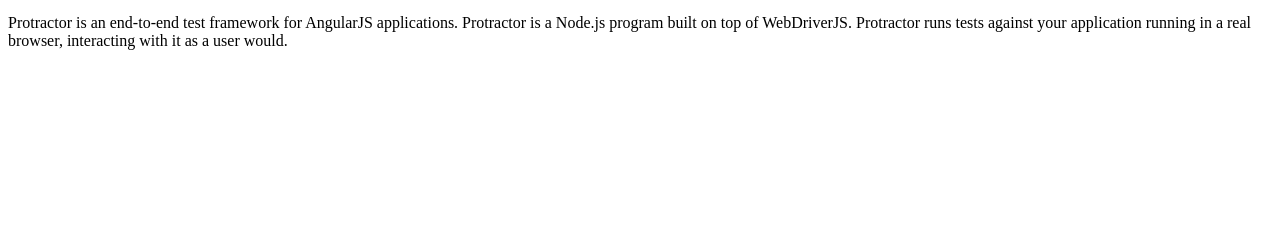
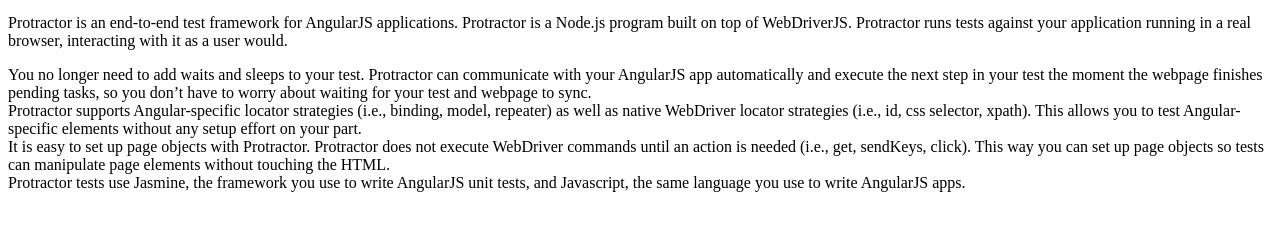
Before and after one commit to andresdominguez/protractor-website, a website: page app/index.html in a window 1280 px wide. Shown: the part 424-654 px from the top of the page. Drawn offline with nearby package versions, Linux system fonts and the light colour scheme; files that its build step writes are made by us from their sources.

Commit message:
add some sample divs of what protractor does

```diff
--- a/app/index.html
+++ b/app/index.html
@@ -33,6 +33,32 @@
     tests against your application running in a real browser, interacting with
     it as a user would.
   </p>
+
+  <div>
+    <div>
+      You no longer need to add waits and sleeps to your test. Protractor can
+      communicate with your AngularJS app automatically and execute the next
+      step in your test the moment the webpage finishes pending tasks, so you
+      don’t have to worry about waiting for your test and webpage to sync.
+    </div>
+    <div>
+      Protractor supports Angular-specific locator strategies (i.e., binding,
+      model, repeater) as well as native WebDriver locator strategies (i.e.,
+      id, css selector, xpath). This allows you to test Angular-specific
+      elements without any setup effort on your part.
+    </div>
+    <div>
+      It is easy to set up page objects with Protractor. Protractor does not
+      execute WebDriver commands until an action is needed (i.e., get,
+      sendKeys, click). This way you can set up page objects so tests can
+      manipulate page elements without touching the HTML.
+    </div>
+    <div>
+      Protractor tests use Jasmine, the framework you use to write AngularJS
+      unit tests, and Javascript, the same language you use to write AngularJS
+      apps.
+    </div>
+  </div>
 </div>
 <script src="https://ajax.googleapis.com/ajax/libs/angularjs/1.3.0-beta.15/angular.min.js"></script>
 <script src="app.js"></script>
```
